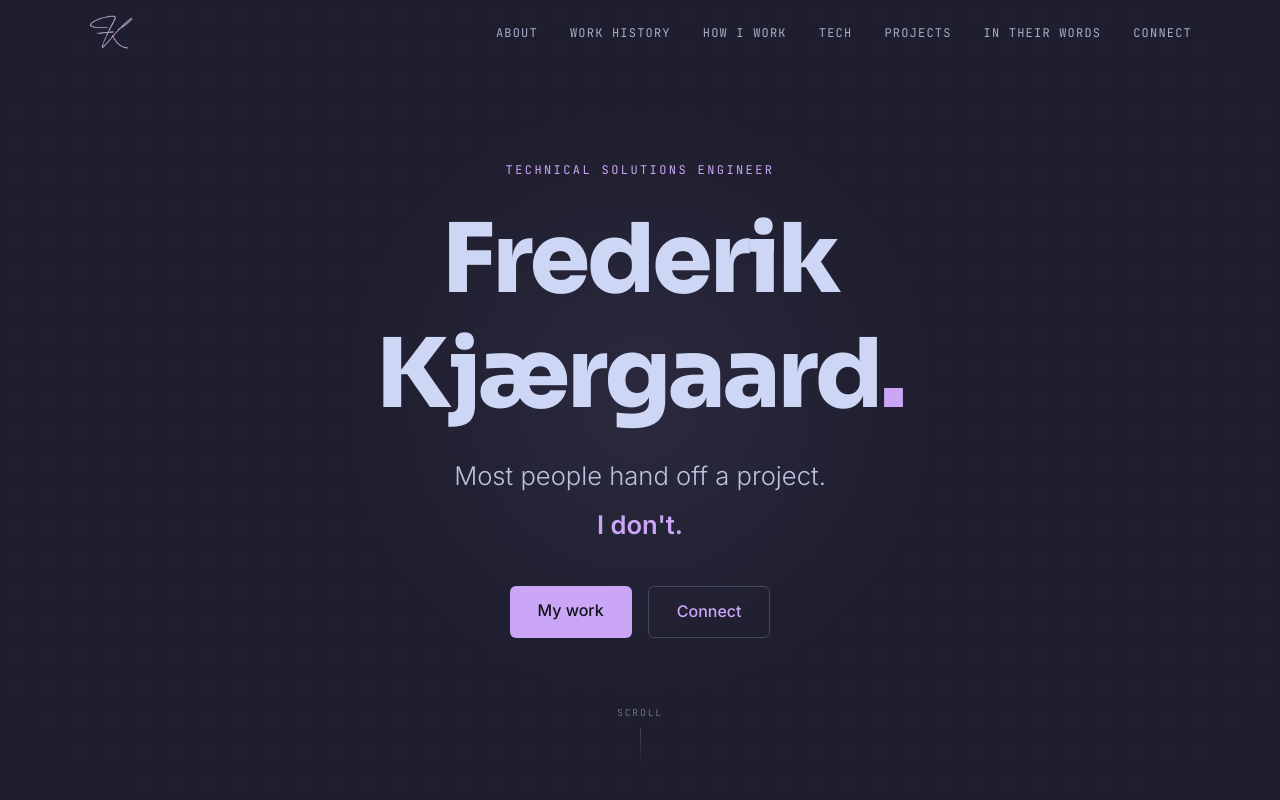
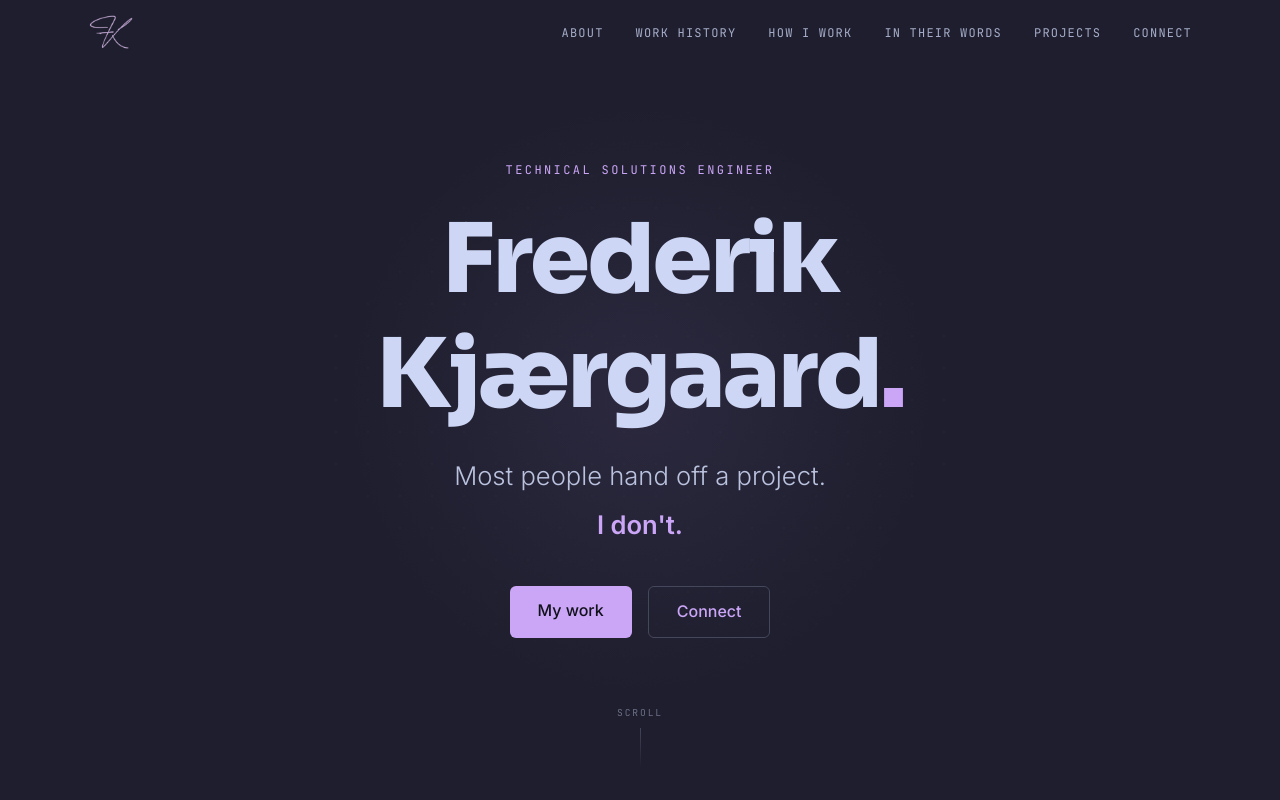
Before and after one commit to CookieNess/personal-website, a Vue app: page / in a window 1280 px wide. Shown: the top 800 px of the page. Built offline with nearby package versions, Linux system fonts and the light colour scheme.

Commit message:
Removed tech section and renamed work im proud of

```diff
--- a/src/App.vue
+++ b/src/App.vue
@@ -64,9 +64,8 @@
     <AboutSection />
     <WorkHistory />
     <HowIWork />
-    <PlaceholderSection section-id="technologies" title="Technologies"      :dark="true"  />
+    <InTheirWords />
     <WorkProud />
-    <InTheirWords />
     <Connect />
   </div>
 </template>
@@ -75,7 +74,6 @@
 import { defineComponent } from 'vue'
 
 import NavBar from '@/components/NavBar.vue'
-import PlaceholderSection from '@/components/PlaceholderSection.vue'
 import AboutSection from '@/components/AboutSection.vue'
 import WorkHistory from '@/components/WorkHistory.vue'
 import InTheirWords from './components/InTheirWords.vue'
@@ -86,7 +84,6 @@ import HowIWork from './components/HowIWork.vue'
 export default defineComponent({
   components: {
     NavBar,
-    PlaceholderSection,
     AboutSection,
     WorkHistory,
     InTheirWords,
--- a/src/components/NavBar.vue
+++ b/src/components/NavBar.vue
@@ -89,9 +89,8 @@ export default defineComponent({
         { href: '#about', label: 'About' },
         { href: '#work', label: 'Work history' },
         { href: '#how-i-work', label: 'How I work' },
-        { href: '#technologies', label: 'Tech' },
+        { href: '#in-their-words', label: 'In Their Words' },
         { href: '#projects', label: 'Projects' },
-        { href: '#in-their-words', label: 'In Their Words' },
         { href: '#connect', label: 'Connect' },
       ] as NavLink[],
     }
--- a/src/components/WorkProud.vue
+++ b/src/components/WorkProud.vue
@@ -2,7 +2,7 @@
   <section id="projects" class="bg-base py-32 px-6">
     <div class="max-w-6xl mx-auto">
 
-      <p class="label text-mauve mb-4">Work I'm proud of</p>
+      <p class="label text-mauve mb-4">Projects</p>
       <h2 class="font-display text-3xl md:text-4xl font-bold text-text mb-6 leading-tight">
         Things I've built<br />
         <span class="text-mauve">that actually mattered.</span>
```
